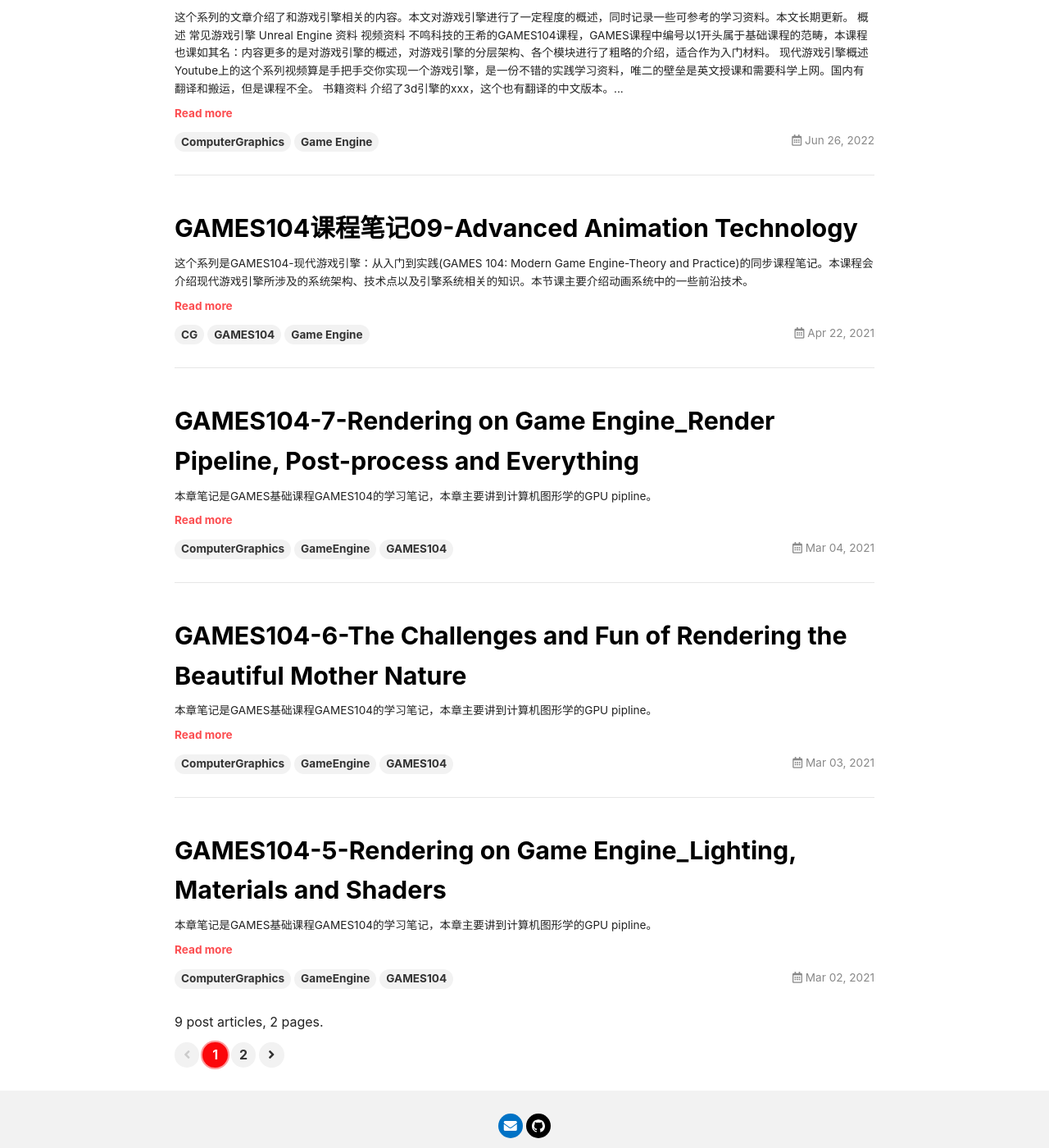
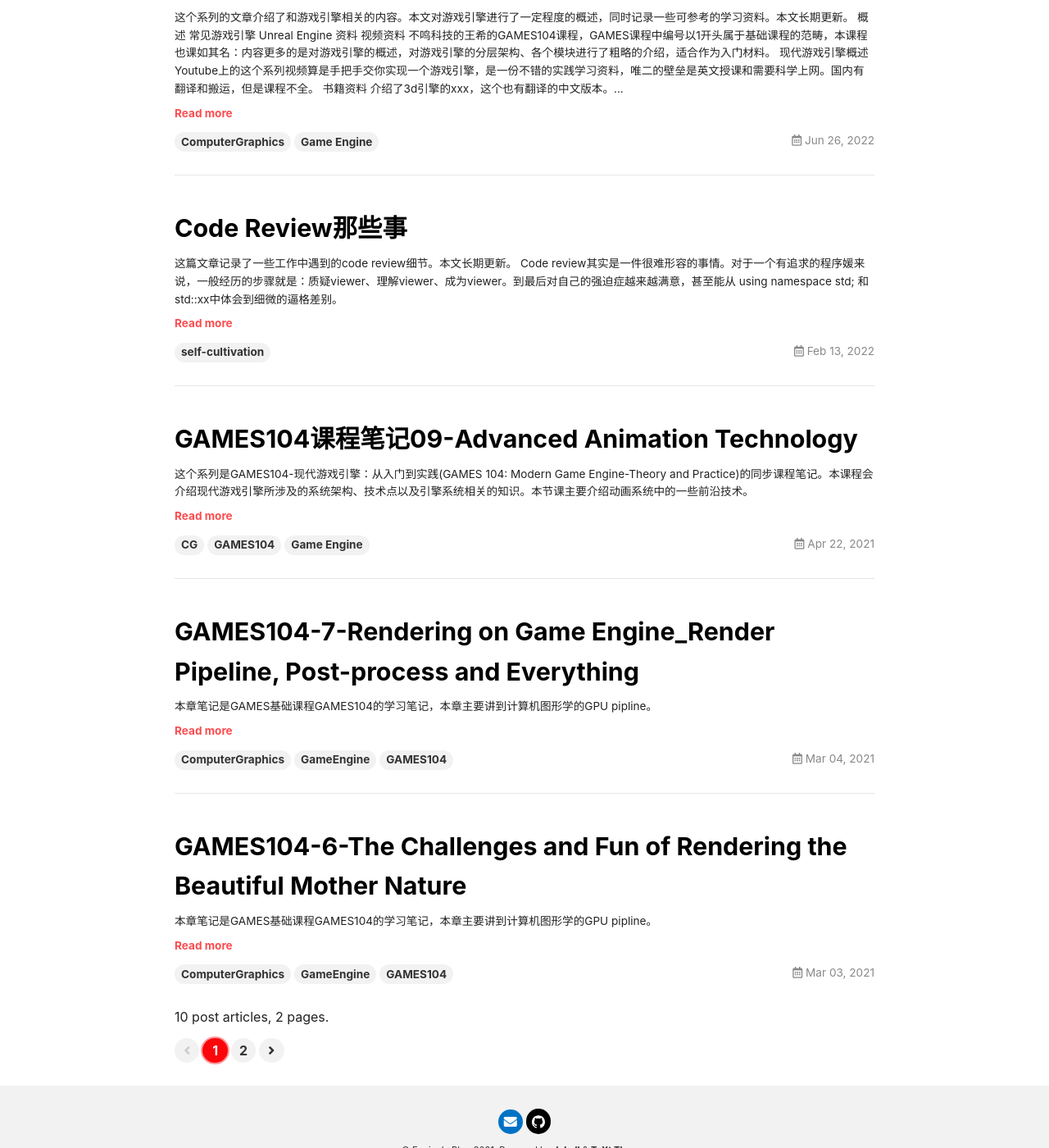
Before and after one commit to Eunice-Xu/Eunice-Xu.github.io, a Jekyll site: the page built from index.html, in a window 1280 px wide and 1400 px high, scrolled down 995 px. Shown: the whole window at 82% size. Built offline with Jekyll 4.4.1, drawn with Linux system fonts in a browser that asks for light colours; nearby versions of some CDN libraries; the list of posts is cut into pages by our own code.

Commit message:
add ·things about code review· note

```diff
--- a/_data/navigation.yml
+++ b/_data/navigation.yml
@@ -72,6 +72,8 @@ self-cultivation:
     children:
       - title: 如何从零开始搭建自己的博客
         url: /2022/10/28/Add-Header.html
+      - title: Code Review那些事
+        url: /2022/02/13/Code Review那些事.html
 
 GAMES104:
   - title: GAMES104
--- a/_layouts/404.html
+++ b/_layouts/404.html
@@ -6,7 +6,7 @@ show_title: false
 <div class="layout--404">
   <div class="sign">
     <h1>404</h1>
-    <p>Page not found and i am still working on this. :( </p>
+    <p>Page not found or I am still working on that. :( </p>
   </div>
 </div>
 
--- a/_posts/2023-06-26-Volume Rendering-0.md
+++ b/_posts/2023-06-26-Volume Rendering-0.md
@@ -67,8 +67,7 @@ Material Volumetric（材质体积）：UE的材质系统支持体积纹理（Vo
 以上书籍的[下载链接]().
 
 ## 文章资料
-xxx这个系列的书籍内部xxxx
-
+《Gpu Gems》《Gpu Pro》《Gpu Zen》系列是英伟达发布的一系列和高阶渲染技术与GPU实现的书籍，其中也有大量的体素渲染相关内容。
 
 Volumetric Lighting，Fog，Atmospheric Scattering：
 **《Gpu Gems2》Accurate Atmospheric Scattering**：精确的大气散射效果，结算大气散射方程（Nishita），Rayleigh Scattering，Mie Scattering，最后增加HDR。
```
Also changed, not shown: _posts/2022-02-13-Code Review那些事.md (added, +18 -0 lines), _posts/2023-06-22-书籍资源 (2).md (renamed from _posts/2023-06-22-书籍资源.md).
